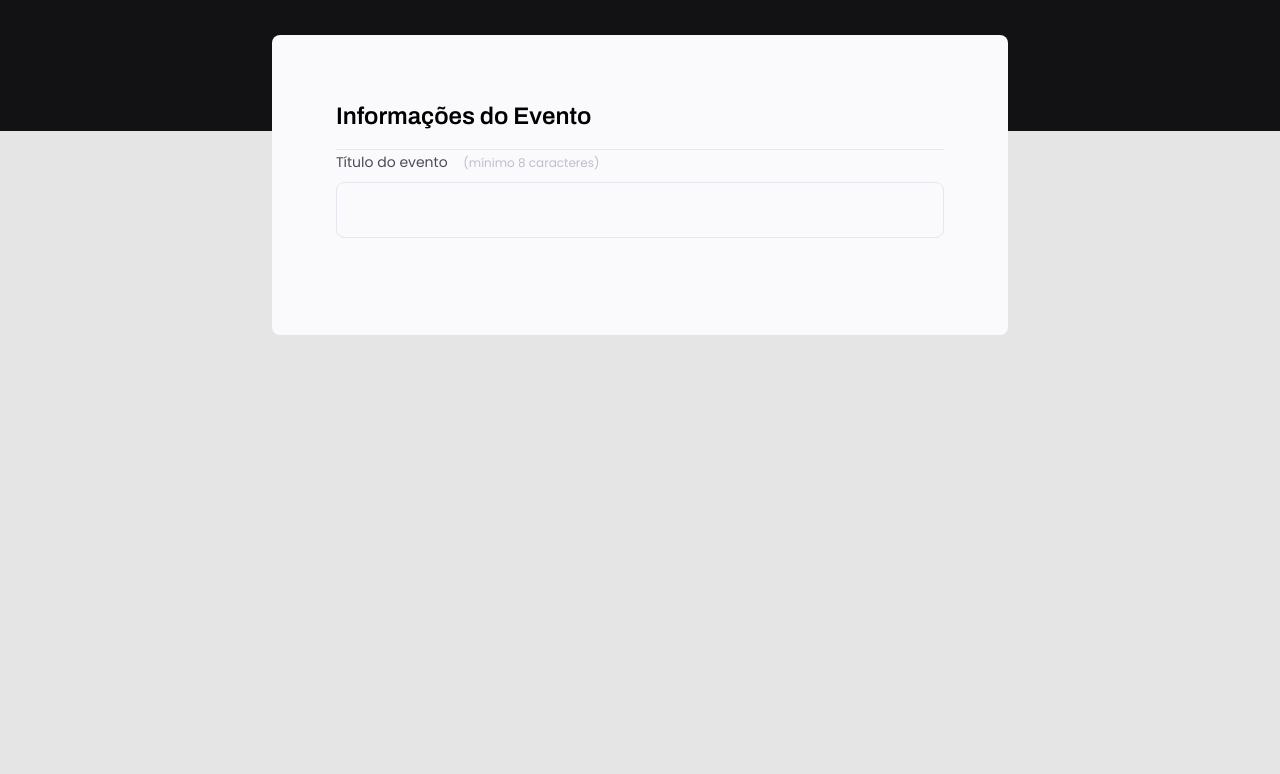
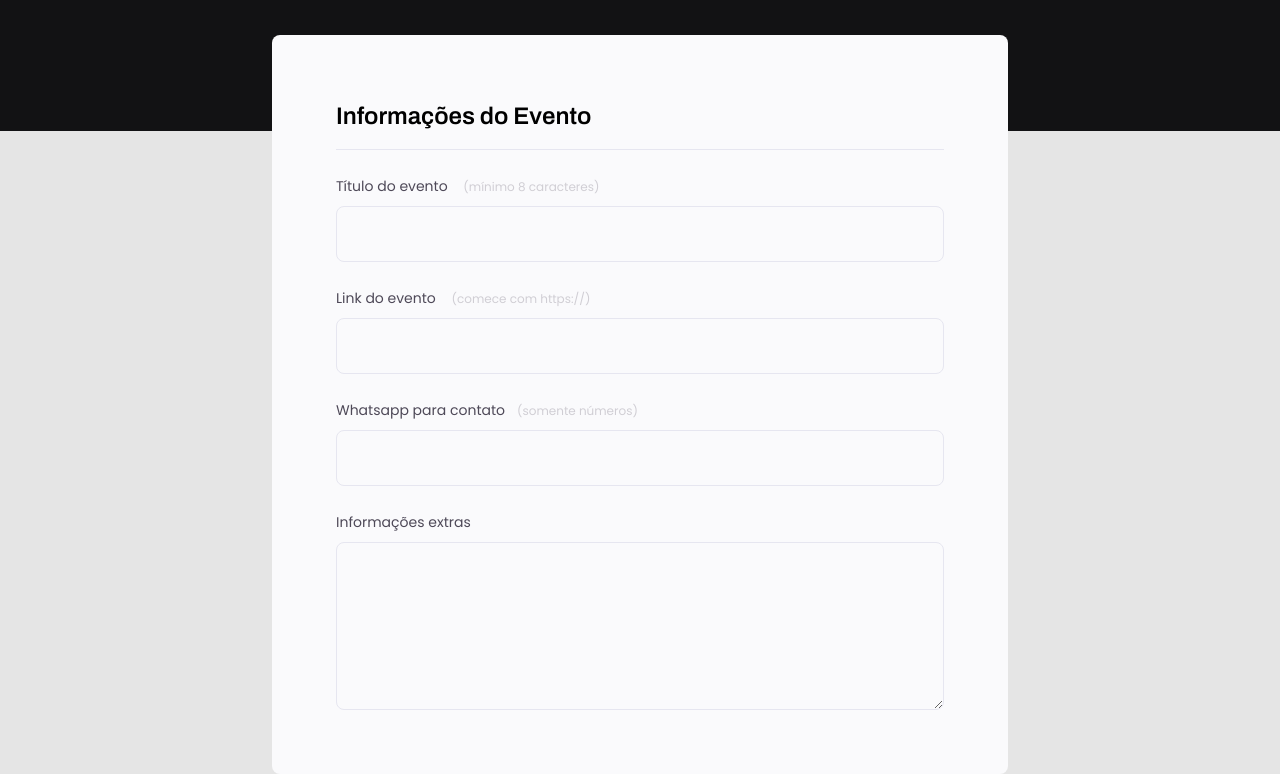
Before and after one commit to ViniciusBruno90/Explorer-05, a plain HTML site: page index.html in a window 1280 px wide. Shown: the part 237-1011 px from the top of the page. Before the commit the page ends 800 px from the top, so only its background shows below. Drawn offline with Linux system fonts and the light colour scheme.

Commit message:
css/implements html wrapper

```diff
--- a/index.html
+++ b/index.html
@@ -22,12 +22,34 @@
       </header>
       <form>
         <fieldset>
-          <legend>Informações do Evento</legend>
+          <div class="fieldset-wrapper">
+            <legend>Informações do Evento</legend>
 
-          <div class="input-wrapper">
-            <label for="event-title"
-              >Título do evento <span>(mínimo 8 caracteres)</span></label>
-            <input type="text" id="event-title" />
+            <div class="input-wrapper">
+              <label for="event-title"
+                >Título do evento <span>(mínimo 8 caracteres)</span></label
+              >
+              <input type="text" id="event-title" />
+            </div>
+
+            <div class="input-wrapper">
+              <label for="event-link"
+                >Link do evento <span>(comece com https://)</span></label
+              >
+              <input type="url" id="event-link" />
+            </div>
+
+            <div class="input-wrapper">
+              <label for="event-whats"
+                >Whatsapp para contato<span>(somente números)</span></label
+              >
+              <input type="number" id="event-whats" />
+            </div>
+
+            <div class="input-wrapper">
+              <label for="event-information">Informações extras</label>
+              <textarea id="event-information"></textarea>
+            </div>
           </div>
         </fieldset>
       </form>
--- a/style.css
+++ b/style.css
@@ -12,10 +12,11 @@
   --color-form: #fafafc;
   --border-line: #e6e6f0;
   --color-label: #4e4958;
-  --color-label-span: #c1bccc;
+  --color-label-span: #d0ced4;
   --input-wrapper-input-backgroud: #fafafc;
   --input-wrapper-input-border: #e6e6f0;
-  --input-wrapper-input-font: #C1BCCC;
+  --input-wrapper-input-font: #7a797c;
+  --input-wrapper-label-span-hover: #86848a;
 }
 
 body,
@@ -95,6 +96,18 @@ fieldset legend {
   border-bottom: 1px solid var(--border-line);
   padding-bottom: 16px;
 }
+
+.fieldset-wrapper{
+
+  display: flex;
+  flex-direction: column;
+  gap: 24px;
+}
+
+.input-wrapper label span:hover{
+  color: var(--input-wrapper-label-span-hover)
+}
+
 .input-wrapper {
   display: flex;
   flex-direction: column;
@@ -116,7 +129,7 @@ fieldset legend {
   color: var(--color-label-span);
 }
 
-.input-wrapper input {
+.input-wrapper input, .input-wrapper textarea {
   background: var(--input-wrapper-input-backgroud);
 
   border: 1px solid var(--input-wrapper-input-border);
@@ -130,3 +143,8 @@ fieldset legend {
 
   color: var(--input-wrapper-input-font);
 }
+
+.input-wrapper textarea{
+  padding: 0;
+  height: 168px;
+}
```
